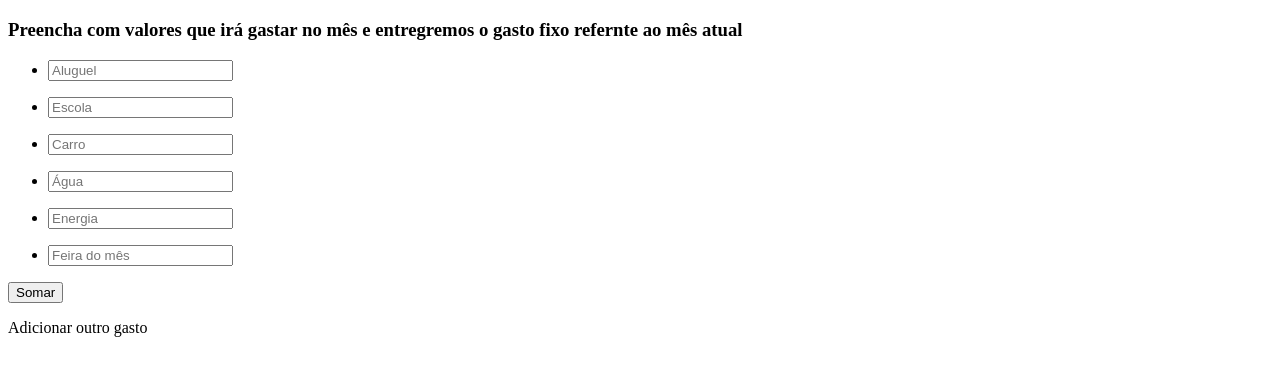
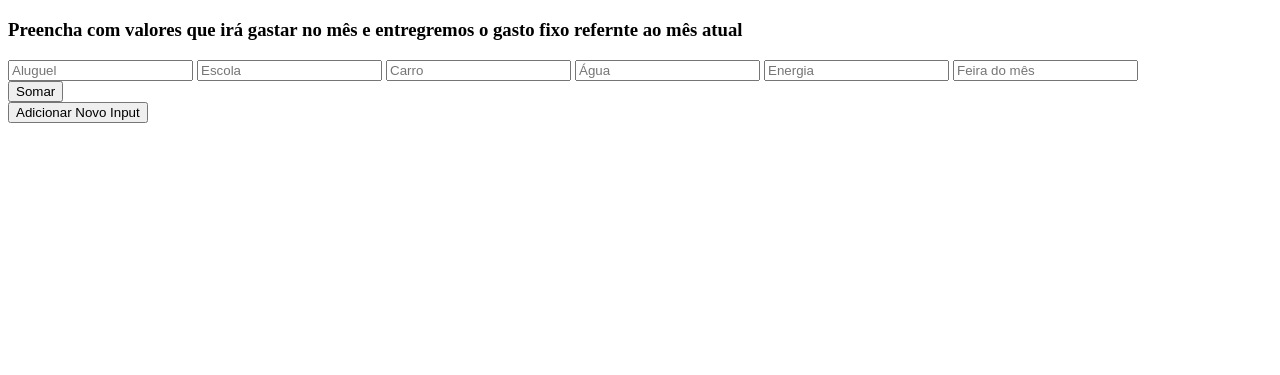
Before and after one commit to andtps/SomaDeGastos, a plain HTML site: page index.html in a window 1280 px wide. Shown: the part 61-436 px from the top of the page. Drawn offline with nearby package versions, Linux system fonts and the light colour scheme.

Commit message:
Tentativa de adicionar função para adicionar um novo input

```diff
--- a/index.html
+++ b/index.html
@@ -13,46 +13,18 @@
     </header>
     <div class="form-somas">
         <form  id="form">
-            <ul>
-                <li>
+            <div class="inputs">
                         <input type="number" id="aluguel" placeholder="Aluguel">
-                </li>
-            </ul>
-
-            <ul>
-                <li>
                         <input type="number" id="escola" placeholder="Escola">
-                </li>
-            </ul>
-
-            <ul>
-                <li>
                         <input type="number" id="car" placeholder="Carro">
-                </li>
-            </ul>
-
-            <ul>
-                <li>
                         <input type="number" id="agua" placeholder="Água">
-                </li>
-            </ul>
-
-            <ul>
-                <li>
                         <input type="number" id="energia" placeholder="Energia">
-                </li>
-            </ul>
-
-            <ul>
-                <li>
                         <input type="number" id="mercado" placeholder="Feira do mês">
-                </li>
-            </ul>
                     <div class="botao-submit">
                         <button type="submit">Somar</button>
                     </div>
-            <div class="botao-add-input">
-                <p>Adicionar outro gasto</p>
+                    <button type="button" id="adicionarInput">Adicionar Novo Input</button>
+                </div>
             </div>
         </form>
     </div>
--- a/jquery.js
+++ b/jquery.js
@@ -1,4 +1,10 @@
 $(document).ready(function(){
+    $('#adicionarInput').click(function() {
+        const novoInput = $('<input type="text">');
+
+        $('#inputs').append(novoInput);
+      });
+
     $('form').submit(function(event){
         event.preventDefault()
 
@@ -8,7 +14,6 @@ $(document).ready(function(){
         const InputAgua = parseFloat($('#agua').val()) || 0;
         const InputEnergia = parseFloat($('#energia').val()) || 0;
         const InputMercado = parseFloat($('#mercado').val()) || 0;
-
 
         function soma() {
             let SomaInput = InputAgua + InputAluguel + InputCar + InputEscola + InputEnergia + InputMercado;
```
Lines whose indentation alone changed are shown as unchanged.
